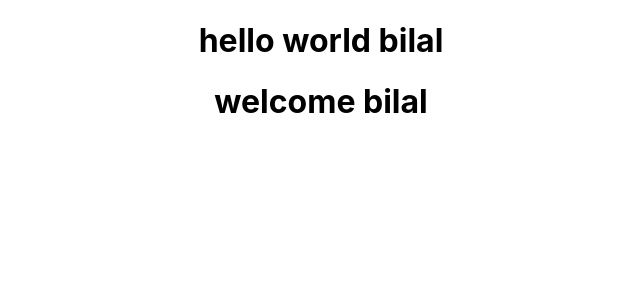
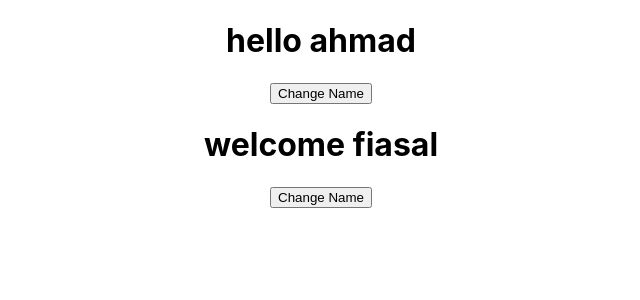
Before and after one commit to bilalahmad147/first_react_app, a React (Create React App) app: page / in a window 1280 px wide. Shown: the top 300 px of the page, without its empty margins (319-959 px from the left). Built offline with nearby package versions, Linux system fonts and the light colour scheme.

Commit message:
passing props and change state

```diff
--- a/src/App.js
+++ b/src/App.js
@@ -6,8 +6,8 @@ import Welcome from './Components/Welcome';
 function App() {
   return (
     <div className="App">
-      <Hello name="bilal" />
-      <Welcome name="bilal" />
+      <Hello />
+      <Welcome />
     </div>
   );
 }
--- a/src/Components/Hello.js
+++ b/src/Components/Hello.js
@@ -6,15 +6,24 @@ class Hello extends Component {
         super(props)
 
         this.state = {
+            name: "ahmad"
+        }
+    }
 
-        }
+    changeName (){
+        this.setState(
+            {
+                name : "Ali"
+            }
+        )
     }
 
 
     render() {
         return (
             <div>
-                <h1>hello world {this.props.name}</h1>
+                <h1>hello {this.state.name} </h1>
+                <button onClick={() => { this.changeName() }}>Change Name</button>
             </div>
         )
     }
--- a/src/Components/Welcome.js
+++ b/src/Components/Welcome.js
@@ -1,9 +1,15 @@
+import { useState } from "react"
 import React from 'react'
 
-function Welcome(props) {
+function Welcome() {
+
+    let initialState = "fiasal"
+    const [name, setName] = useState(initialState)
+
     return (
         <div>
-            <h1>welcome {props.name} </h1>
+            <h1>welcome {name} </h1>
+            <button onClick={() => { setName("bilal") }}>Change Name</button>
         </div>
     )
 }
```
